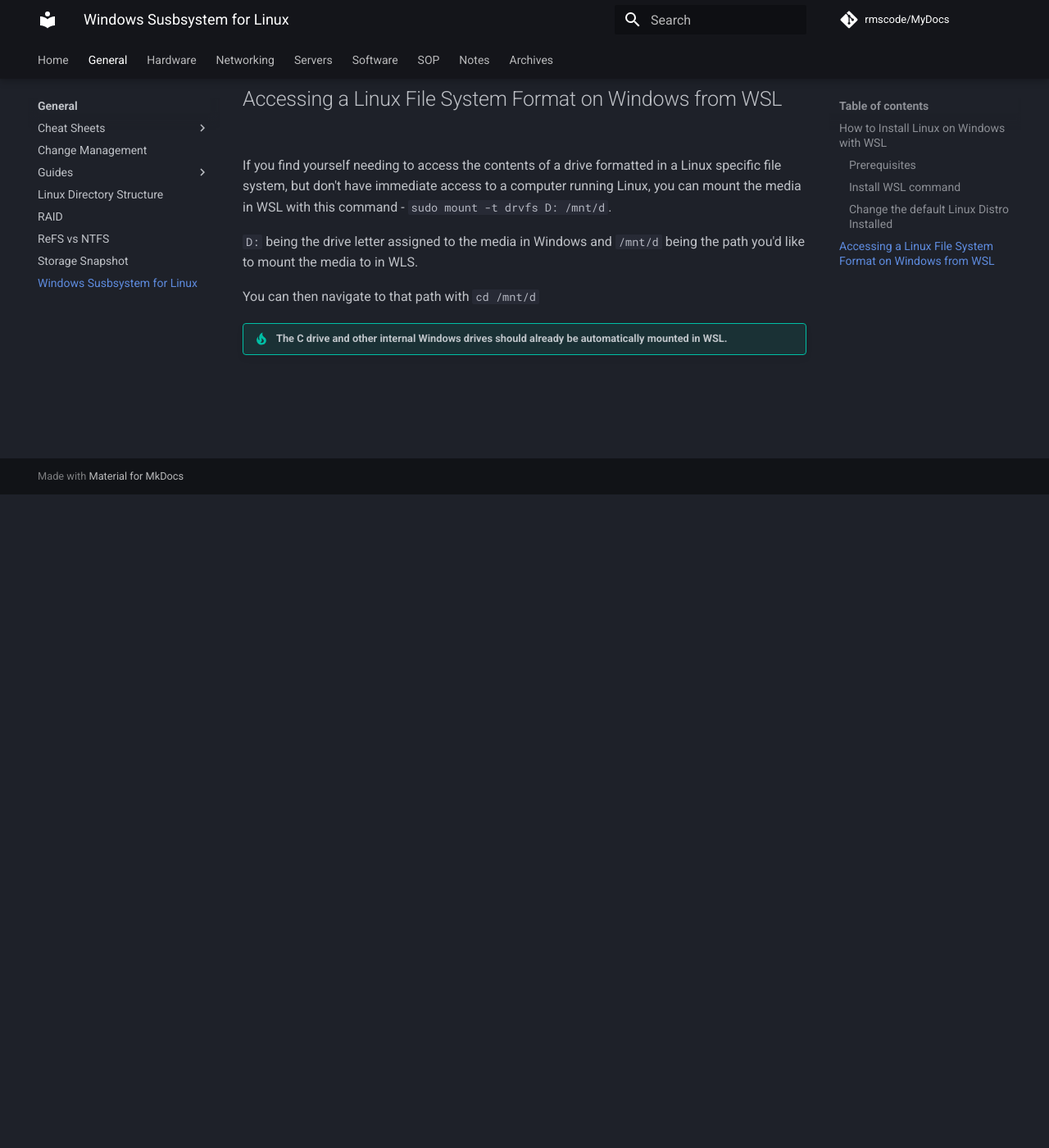
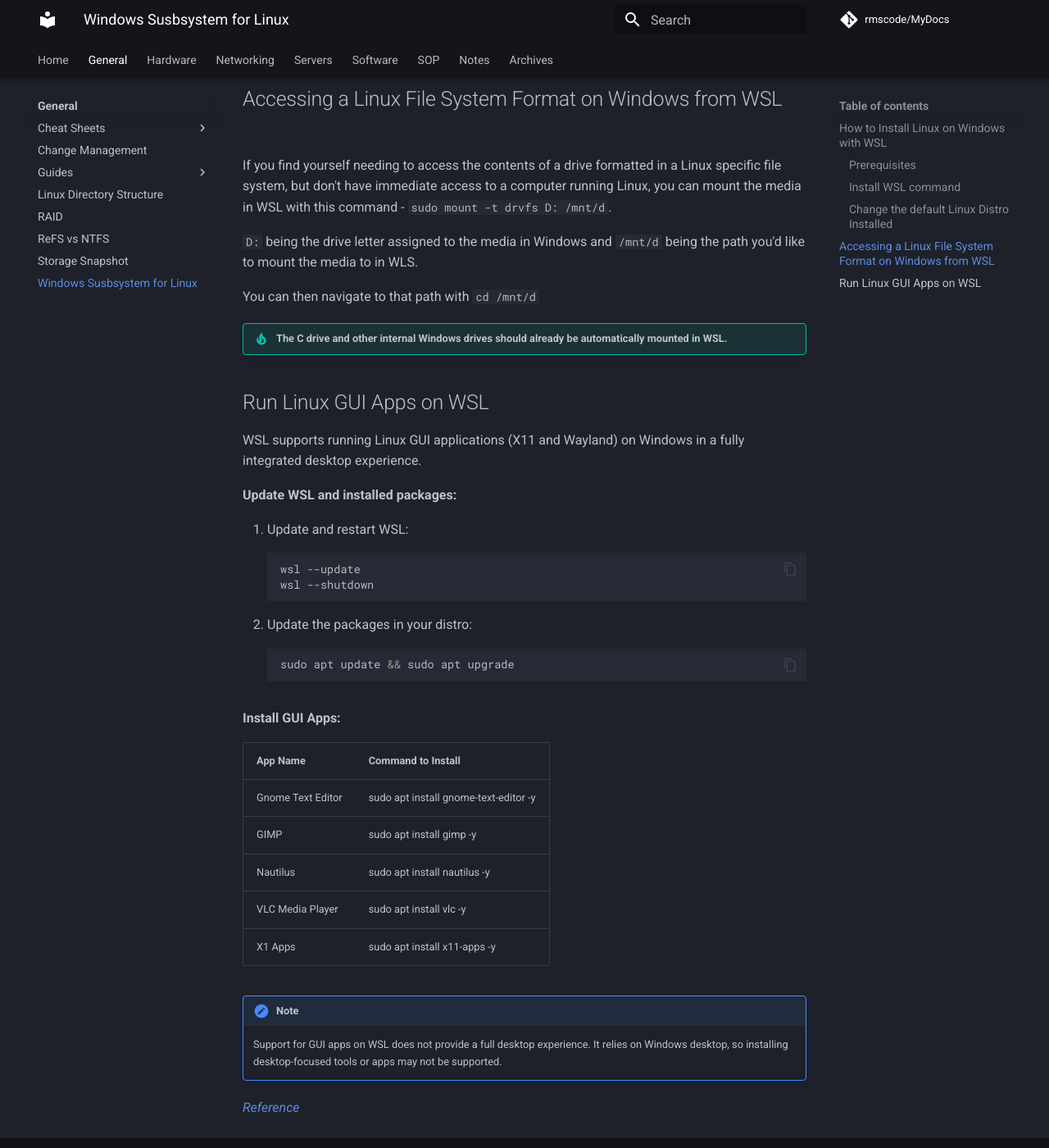
Before and after one commit to rmscode/binary-garden, an MkDocs documentation site: the page built from docs/general/wsl.md, in a window 1280 px wide and 1400 px high, scrolled down 797 px. Shown: the whole window at 82% size. Built offline with MkDocs 1.6.1 and Material for MkDocs 9.7.7, drawn with Linux system fonts in a browser that asks for light colours; comment, search, counter and statistics services are not loaded.

Commit message:
Docs: Add section on GUI apps to WSL doc

````diff
--- a/docs/general/wsl.md
+++ b/docs/general/wsl.md
@@ -37,3 +37,35 @@
 You can then navigate to that path with `cd /mnt/d`
 
 !!! tip "The C drive and other internal Windows drives should already be automatically mounted in WSL."
+
+## Run Linux GUI Apps on WSL
+
+WSL supports running Linux GUI applications (X11 and Wayland) on Windows in a fully integrated desktop experience.
+
+**Update WSL and installed packages:**
+
+1. Update and restart WSL:</br>
+    ```cmd
+    wsl --update
+    wsl --shutdown
+    ```
+2. Update the packages in your distro:</br>
+    ```bash
+    sudo apt update && sudo apt upgrade
+    ```
+
+**Install GUI Apps:**
+
+| App Name                     | Command to Install
+|----------------------------- |---------------------
+| Gnome Text Editor            | sudo apt install gnome-text-editor -y
+| GIMP                         | sudo apt install gimp -y
+| Nautilus                     | sudo apt install nautilus -y
+| VLC Media Player             | sudo apt install vlc -y
+| X1 Apps                      | sudo apt install x11-apps -y
+
+!!! note
+
+    Support for GUI apps on WSL does not provide a full desktop experience. It relies on Windows desktop, so installing desktop-focused tools or apps may not be supported.
+
+[*Reference*](https://learn.microsoft.com/en-us/windows/wsl/tutorials/gui-apps#run-linux-gui-apps)
````
